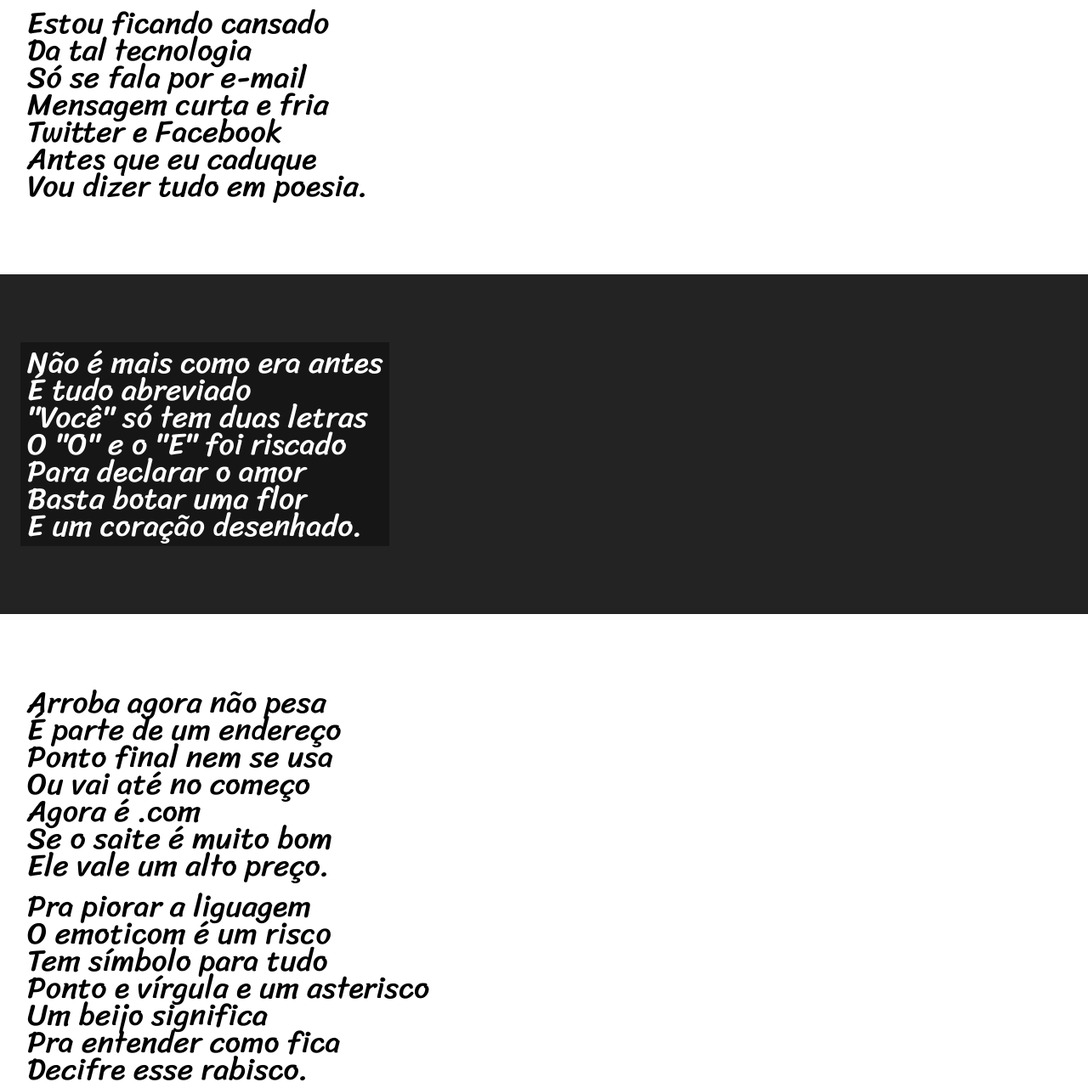
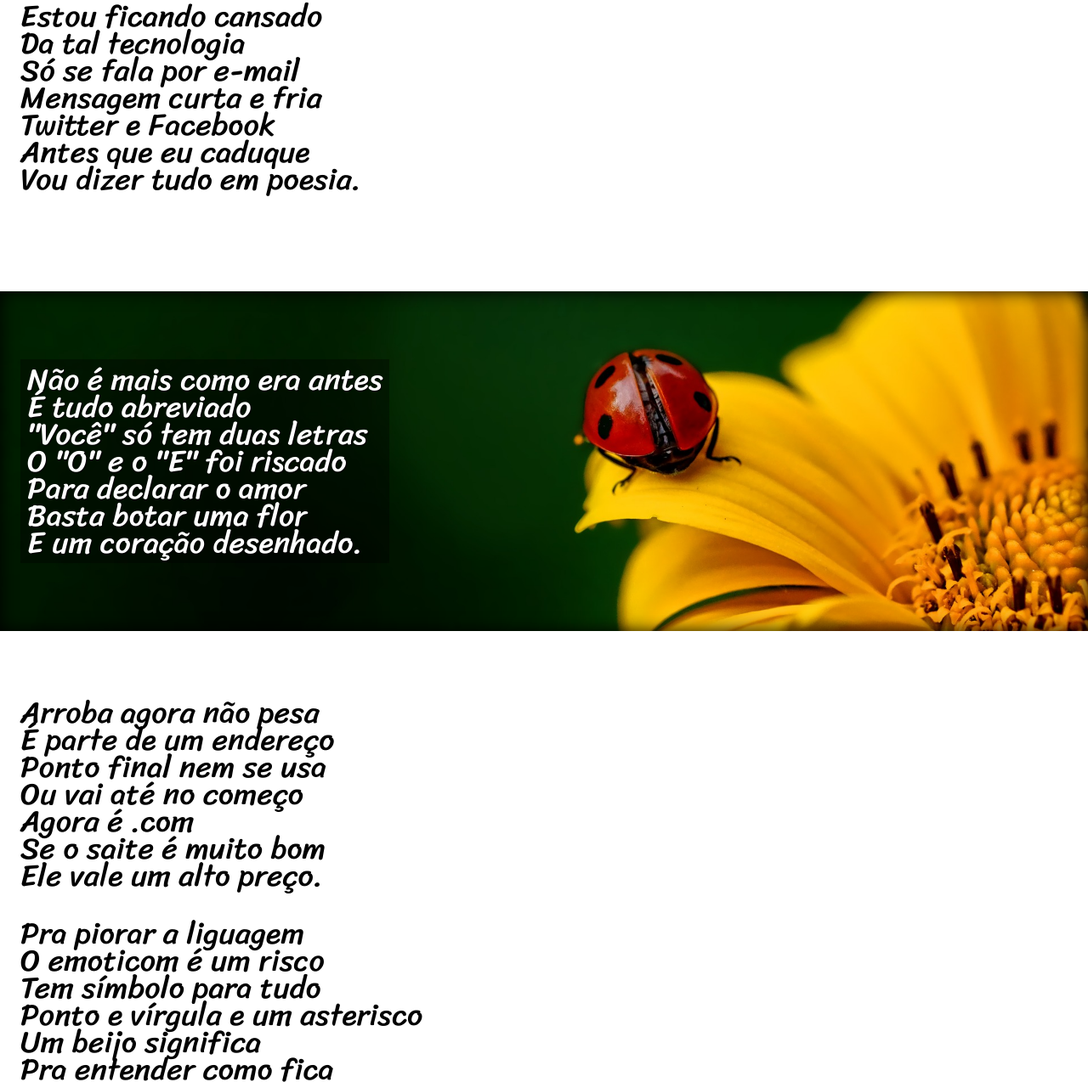
Before and after one commit to MatheusMachadoDM/html-css, a plain HTML site: page modulo-3/desafios/desafio002/index.html in a window 1280 px wide. Shown: the part 275-1549 px from the top of the page at 85% size. Drawn offline with Linux system fonts and the light colour scheme.

Commit message:
Terminando desafio 2

```diff
--- a/modulo-3/desafios/desafio002/estilos/style.css
+++ b/modulo-3/desafios/desafio002/estilos/style.css
@@ -59,15 +59,19 @@ section{
 section.normal{
     background-color: white;
     color: black;
+
 }
 section.imagem{
     background-color: rgb(36, 35, 35);
     color: white;
+    box-shadow: inset 0px 0px 20px black;
+
 }
 pre{
     white-space: pre-line;
 
-    padding: 1vh;
+    padding-bottom: 1em;
+
     font-family: var(--fonte3);
     font-size: 3vw;
 }
@@ -78,7 +82,20 @@ pre{
   }
 section.imagem > pre{
     background-color: rgba(0, 0, 0, 0.37);
+
     width: fit-content;
+
+    padding: 1vh;
+
+    text-shadow: 1px 1px 1px black;
+}
+#fundo1{
+    background: url(../imagens/background001.jpg) right center no-repeat fixed;
+    background-size: cover;
+}
+#fundo2{
+    background: url(../imagens/background002.jpg) right center no-repeat fixed;
+    background-size: cover;
 }
 footer{
     background-color: black;
--- a/modulo-3/desafios/desafio002/index.html
+++ b/modulo-3/desafios/desafio002/index.html
@@ -24,7 +24,7 @@
         </pre>
     </section>
 
-    <section class="imagem">
+    <section class="imagem" id="fundo1">
         <pre>
             Não é mais como era antes
             É tudo abreviado
@@ -58,7 +58,7 @@
         </pre>
     </section>
 
-    <section class="imagem">
+    <section class="imagem" id="fundo2">
         <pre>
             Tenho saudade das cartas
             Escritas com a própria mão
```
